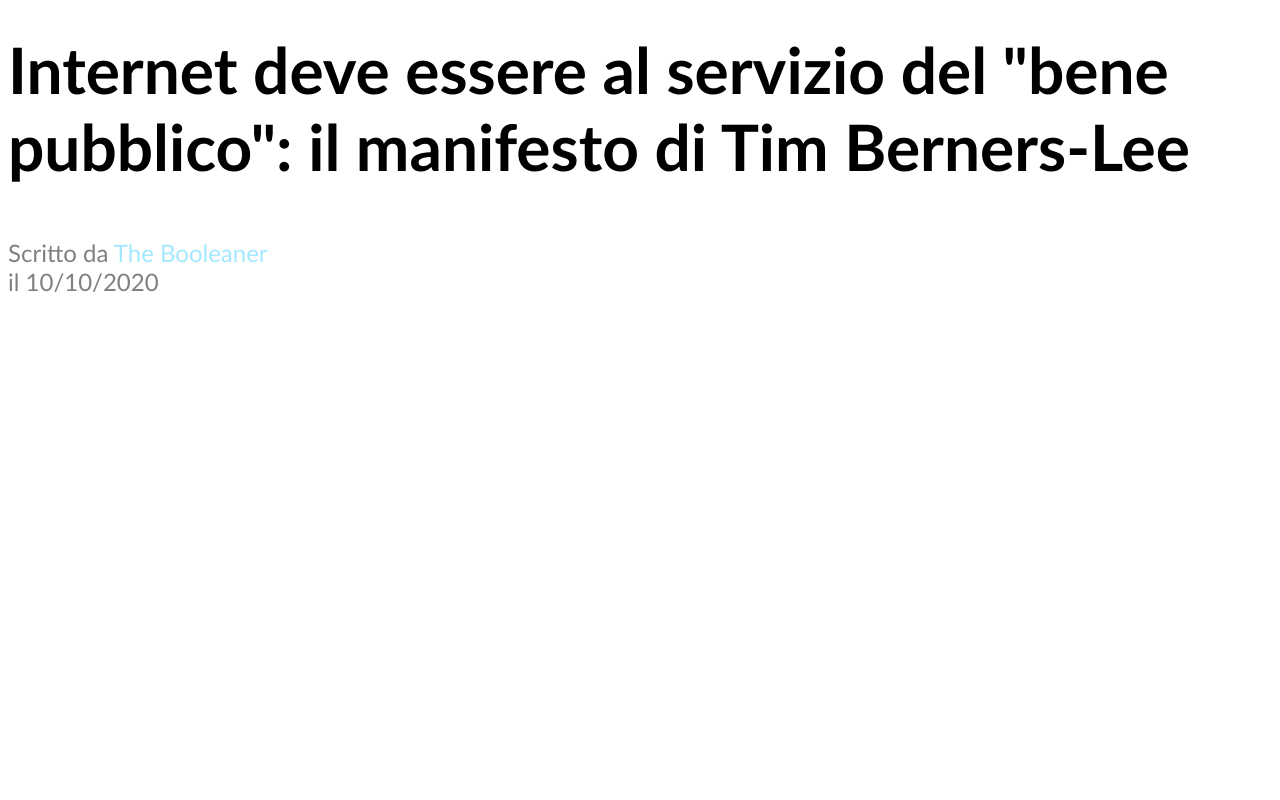
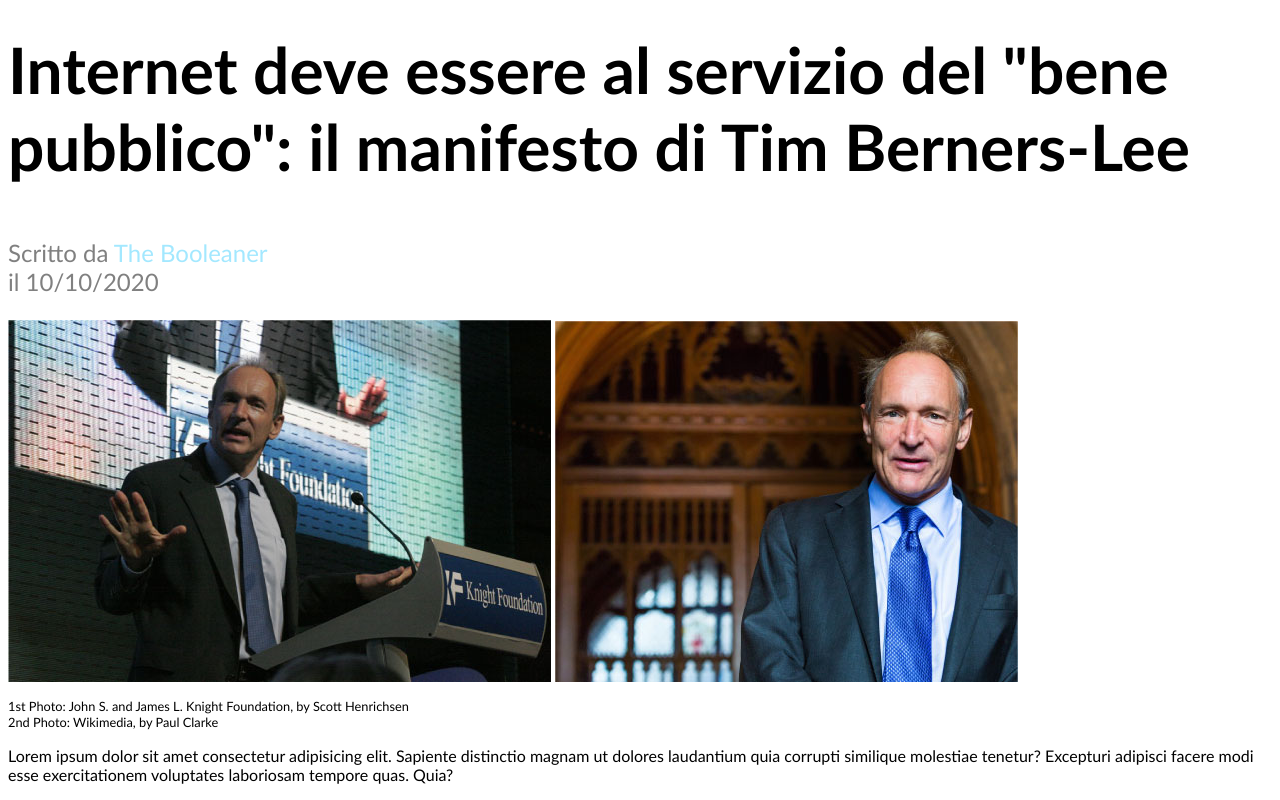
Before and after one commit to Stefanospedicato/html-css-booleaner, a plain HTML site: page index.html in a window 1280 px wide. Shown: the part 383-1183 px from the top of the page. Before the commit the page ends 800 px from the top, so only its background shows below. Drawn offline with Linux system fonts and the light colour scheme.

Commit message:
[add]mini-didas

```diff
--- a/css/style.css
+++ b/css/style.css
@@ -34,3 +34,7 @@
   color:rgb(163, 232, 255);
 
 }
+
+.didascalia{
+  font-size: 0.8rem;
+}
--- a/index.html
+++ b/index.html
@@ -32,12 +32,27 @@
 
 </section>
 
-<section>
+<section class="images">
 
-<img src="" alt="">
+<img src="img/tim-1.jpg" alt="tim-1">
+<img src="/img/tim-2.jpg" alt="tim-2">
 
 </section>
 
+<section class="didascalia">
+
+  <p>
+    1st Photo: John S. and James L. Knight Foundation, by Scott Henrichsen <br>
+    2nd Photo: Wikimedia, by Paul Clarke
+  </p>
+
+</section>
+
+<section>
+
+  <p>Lorem ipsum dolor sit amet consectetur adipisicing elit. Sapiente distinctio magnam ut dolores laudantium quia corrupti similique molestiae tenetur? Excepturi adipisci facere modi esse exercitationem voluptates laboriosam tempore quas. Quia?</p>
+
+</section>
 </main>
 
 
```
